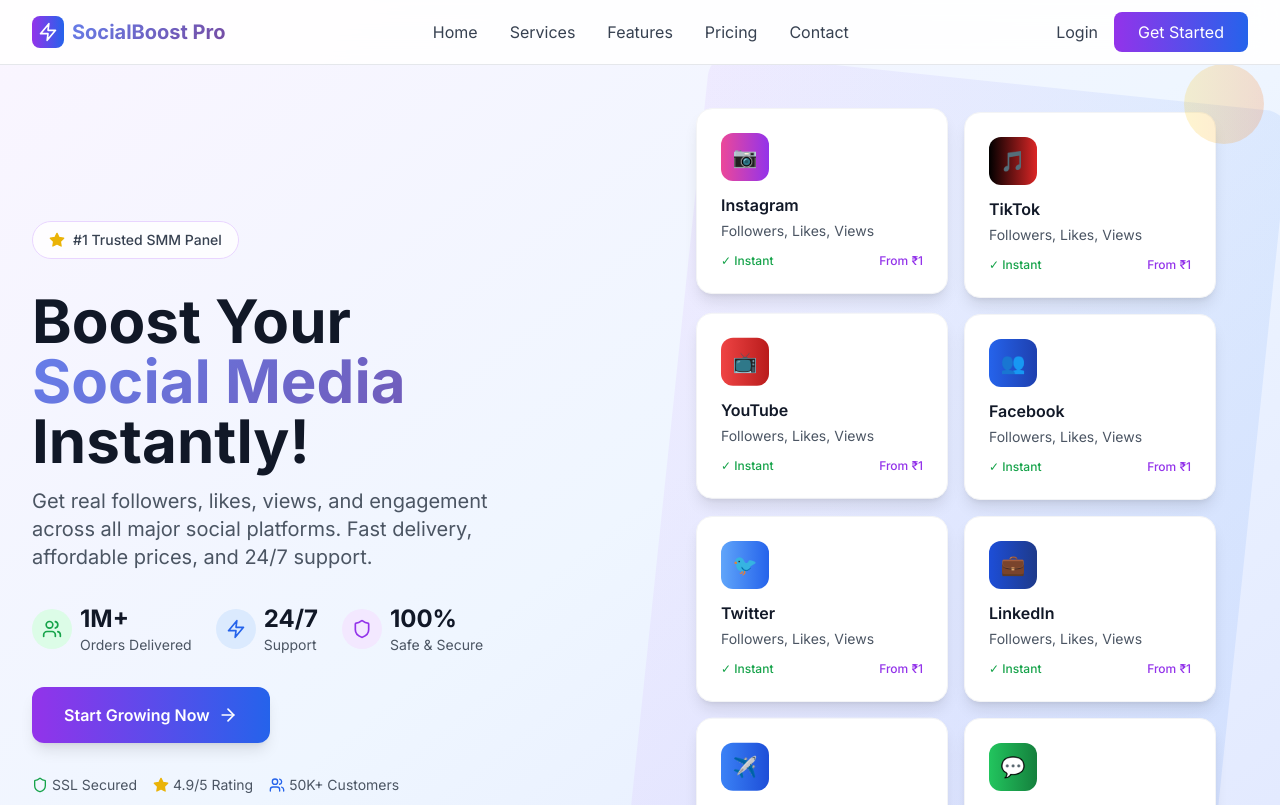
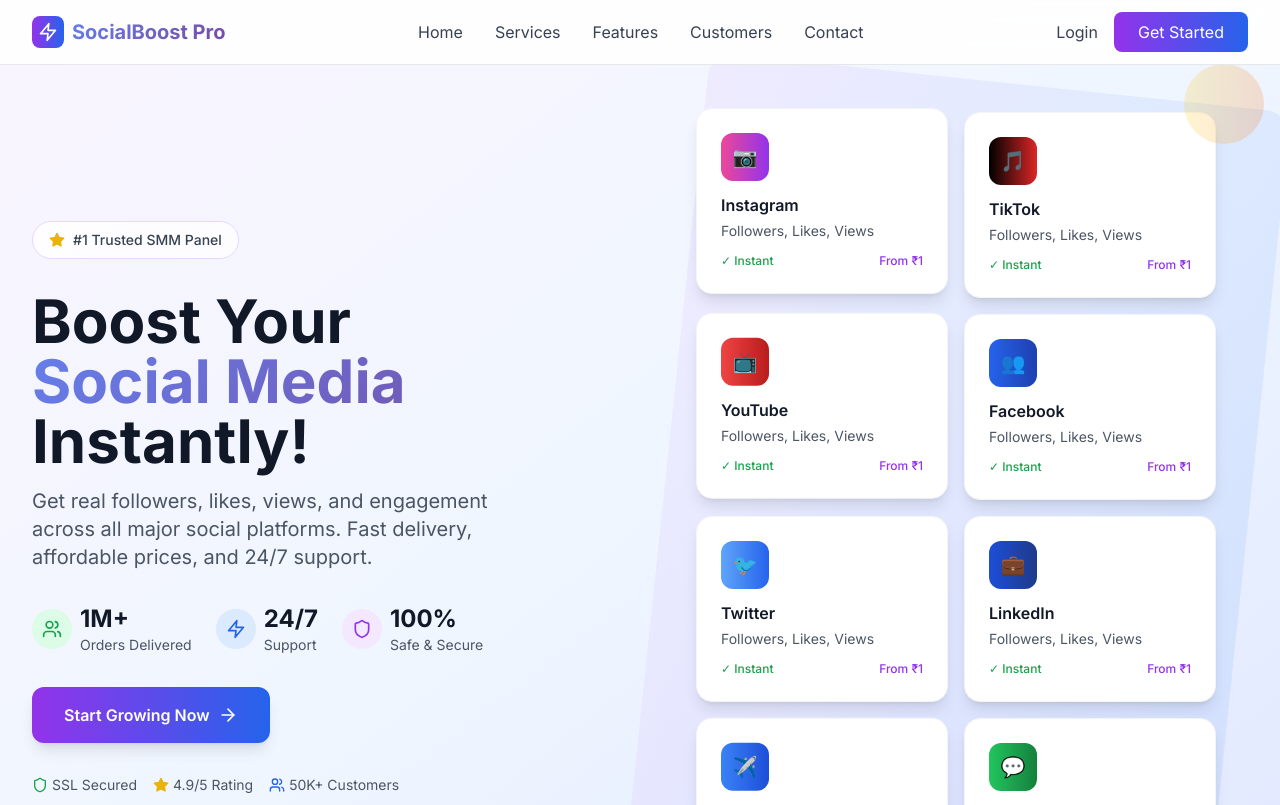
Before and after one commit to shresthpandey2004-jpg/smmnew, a React (Vite) app: page / in a window 1280 px wide. Shown: the top 805 px of the page. Built offline with nearby package versions, Linux system fonts and the light colour scheme.

Commit message:
Change Pricing to Customers in header navigation - redirect to testimonials section for social proof

```diff
--- a/src/components/Header.tsx
+++ b/src/components/Header.tsx
@@ -32,7 +32,7 @@
             <Link to="/" className="text-gray-700 hover:text-purple-600 transition-colors">Home</Link>
             <a href="#services" className="text-gray-700 hover:text-purple-600 transition-colors">Services</a>
             <a href="#features" className="text-gray-700 hover:text-purple-600 transition-colors">Features</a>
-            <a href="#pricing" className="text-gray-700 hover:text-purple-600 transition-colors">Pricing</a>
+            <a href="#testimonials" className="text-gray-700 hover:text-purple-600 transition-colors">Customers</a>
             <a href="#contact" className="text-gray-700 hover:text-purple-600 transition-colors">Contact</a>
           </nav>
 
@@ -89,7 +89,7 @@
               <Link to="/" className="text-gray-700 hover:text-purple-600 transition-colors">Home</Link>
               <a href="#services" className="text-gray-700 hover:text-purple-600 transition-colors">Services</a>
               <a href="#features" className="text-gray-700 hover:text-purple-600 transition-colors">Features</a>
-              <a href="#pricing" className="text-gray-700 hover:text-purple-600 transition-colors">Pricing</a>
+              <a href="#testimonials" className="text-gray-700 hover:text-purple-600 transition-colors">Customers</a>
               <a href="#contact" className="text-gray-700 hover:text-purple-600 transition-colors">Contact</a>
 
               {isLoggedIn ? (
--- a/src/components/Testimonials.tsx
+++ b/src/components/Testimonials.tsx
@@ -69,7 +69,7 @@
   }
 
   return (
-    <section className="py-20 bg-gradient-to-br from-purple-50 via-blue-50 to-indigo-100">
+    <section id="testimonials" className="py-20 bg-gradient-to-br from-purple-50 via-blue-50 to-indigo-100">
       <div className="max-w-7xl mx-auto px-4 sm:px-6 lg:px-8">
         {/* Section Header */}
         <div className="text-center mb-16">
```
